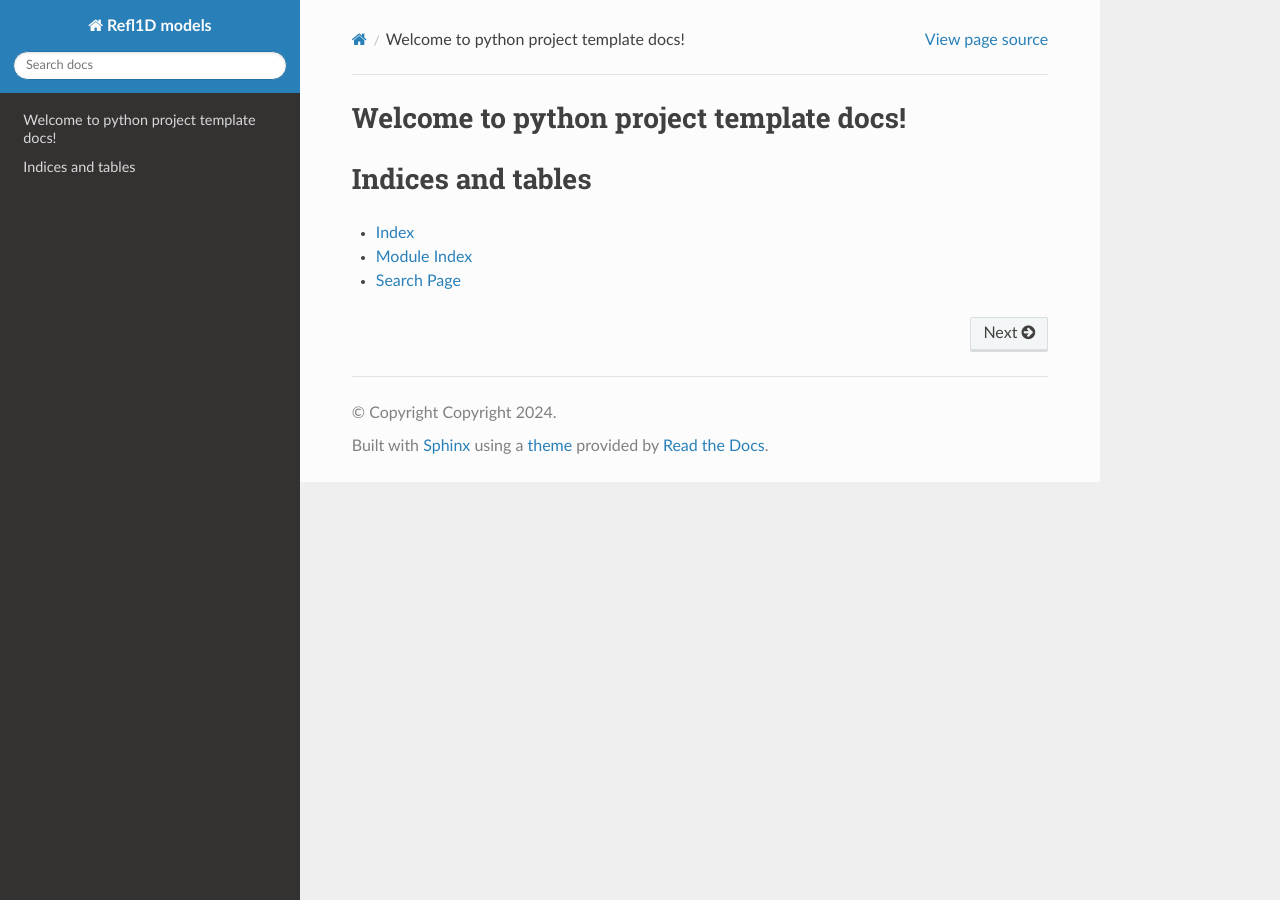
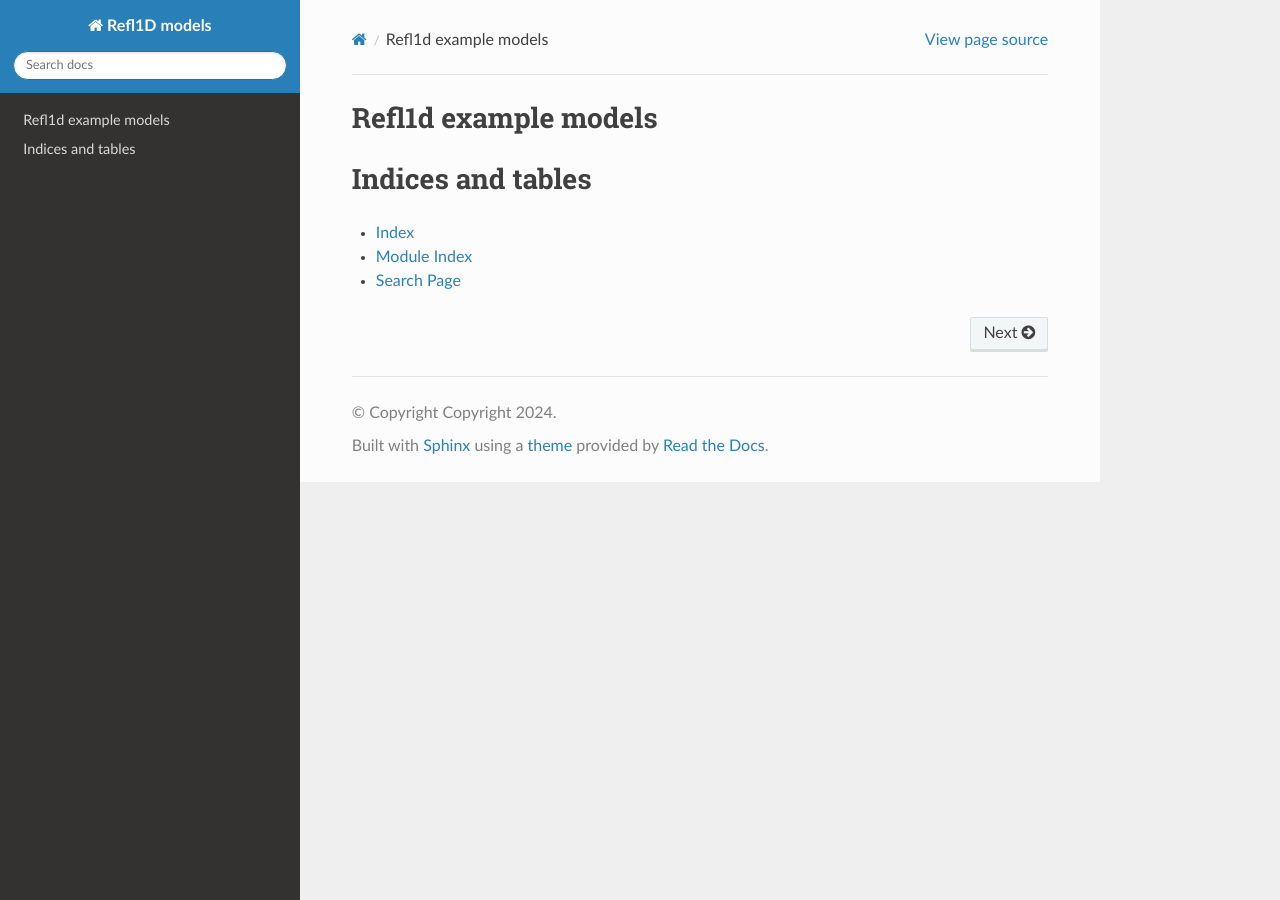
Before and after one commit to reflectometry/refl1d_models, a Sphinx documentation site: the page built from docs/index.rst, in a window 1280 px wide. Built offline with Sphinx 7.4.7 and the Read the Docs theme 2.0.0, drawn with Linux system fonts in a browser that asks for light colours; the version number could not be read and is left out.

Commit message:
playing with docs

```diff
--- a/docs/index.rst
+++ b/docs/index.rst
@@ -1,5 +1,5 @@
 =========================================
-Welcome to python project template docs!
+Refl1d example models
 =========================================
 
 .. toctree::
```
Also changed, not shown: README.md (+3 -0 lines), .readthedocs.yaml.
